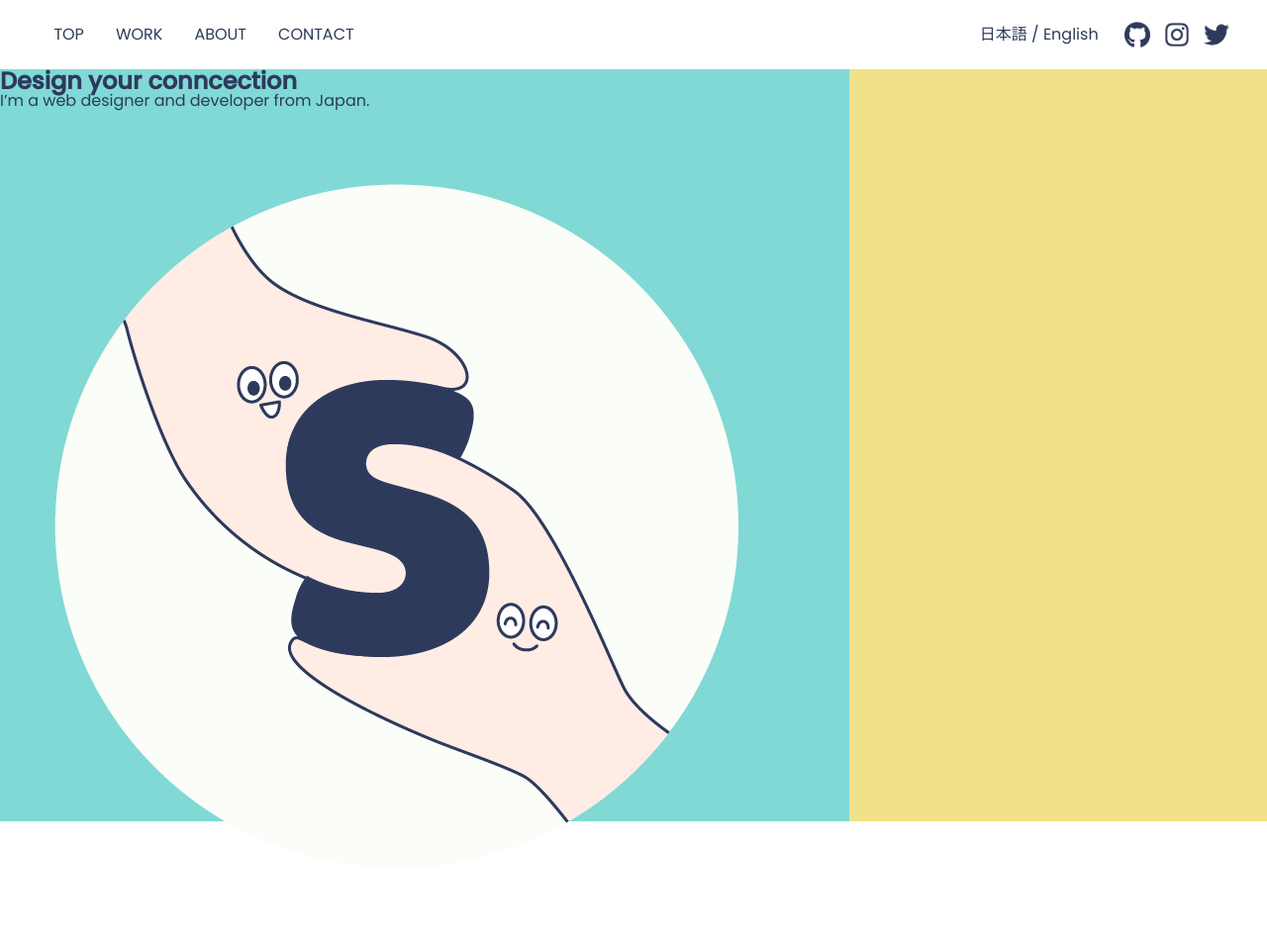
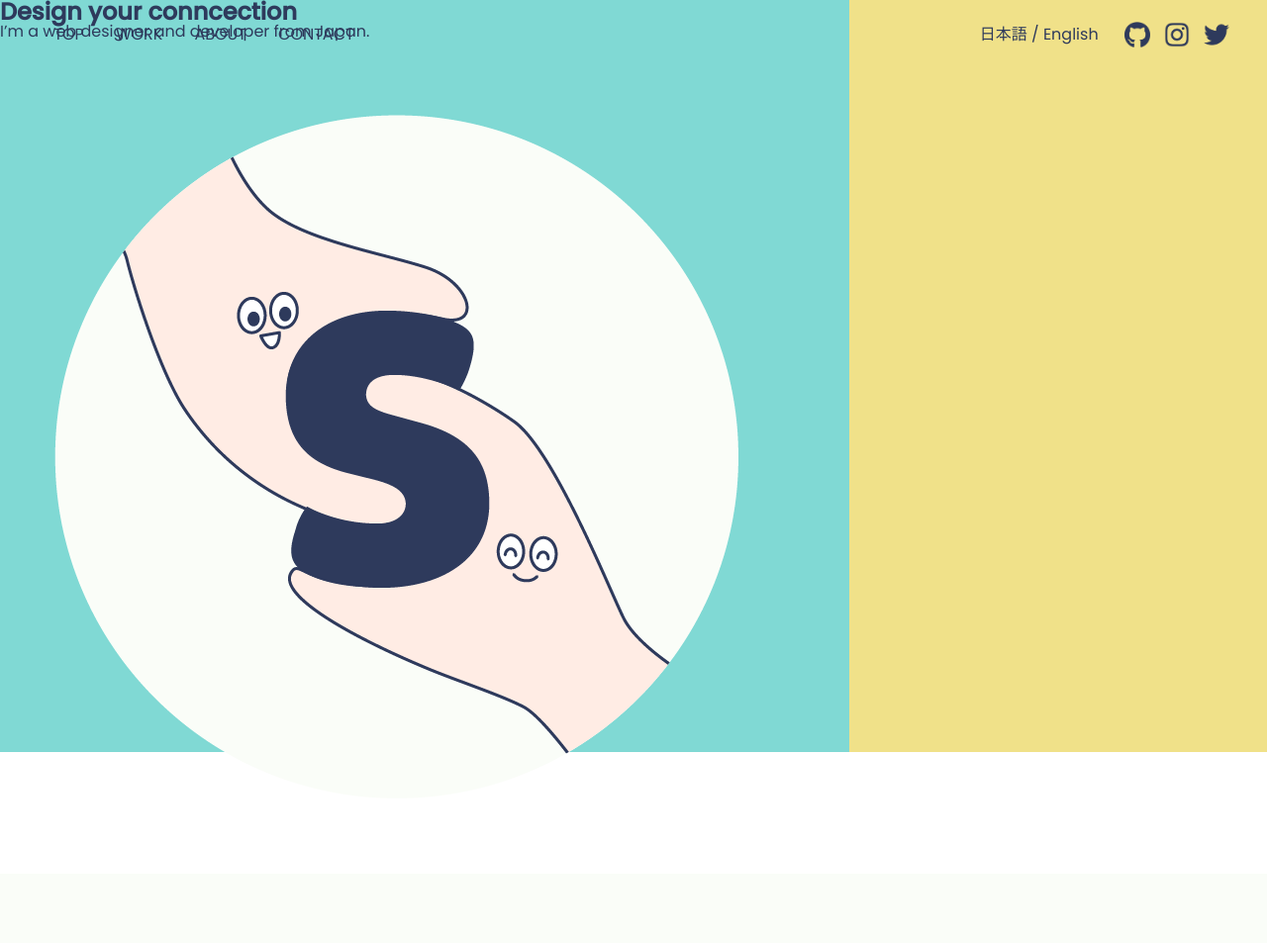
Before and after one commit to SawakoSugimori/Dezasuta-GitHub, a PHP site: page / in a window 1280 px wide. Shown: the whole page at 99% size. After the commit the page ends 762 px from the top, so only its background shows below. Run offline with PHP 8.4, Linux system fonts and the light colour scheme; style sheets or scripts are compiled from the project's sources.

Commit message:
Style: Fix the navbar at top

```diff
--- a/portfolio/css/commons.css
+++ b/portfolio/css/commons.css
@@ -58,6 +58,13 @@ img {
   justify-content: space-between;
   align-items: center;
   padding: 0 3%;
+  box-sizing: border-box;
+  /* Fix global_nav */
+  position: fixed;
+  top: 0;
+  left: 0;
+  z-index: 999;
+  width: 100%;
   /* nav left */
   /* nav right */
 }
--- a/portfolio/css/commons.scss
+++ b/portfolio/css/commons.scss
@@ -58,6 +58,13 @@ img {
     justify-content: space-between;
     align-items: center;
     padding: 0 3%;
+    box-sizing: border-box;
+    /* Fix global_nav */
+    position: fixed;
+    top: 0;
+    left: 0;
+    z-index: 999;
+    width: 100%;
 
     /* nav left */
     .nav_left,
```
Also changed, not shown: 1 other file.
